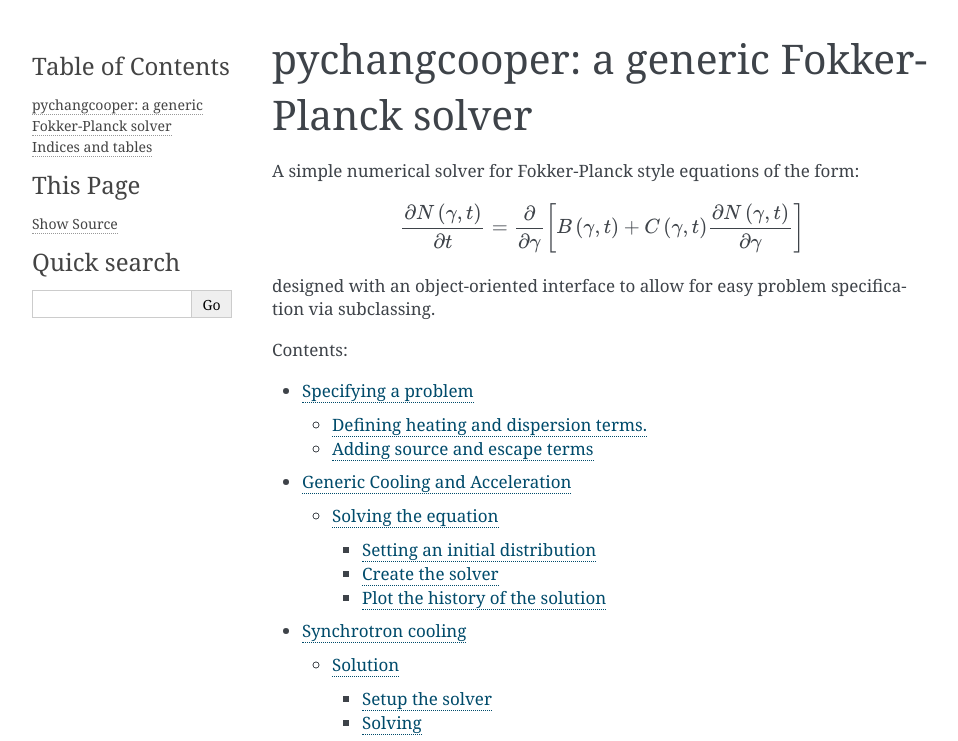
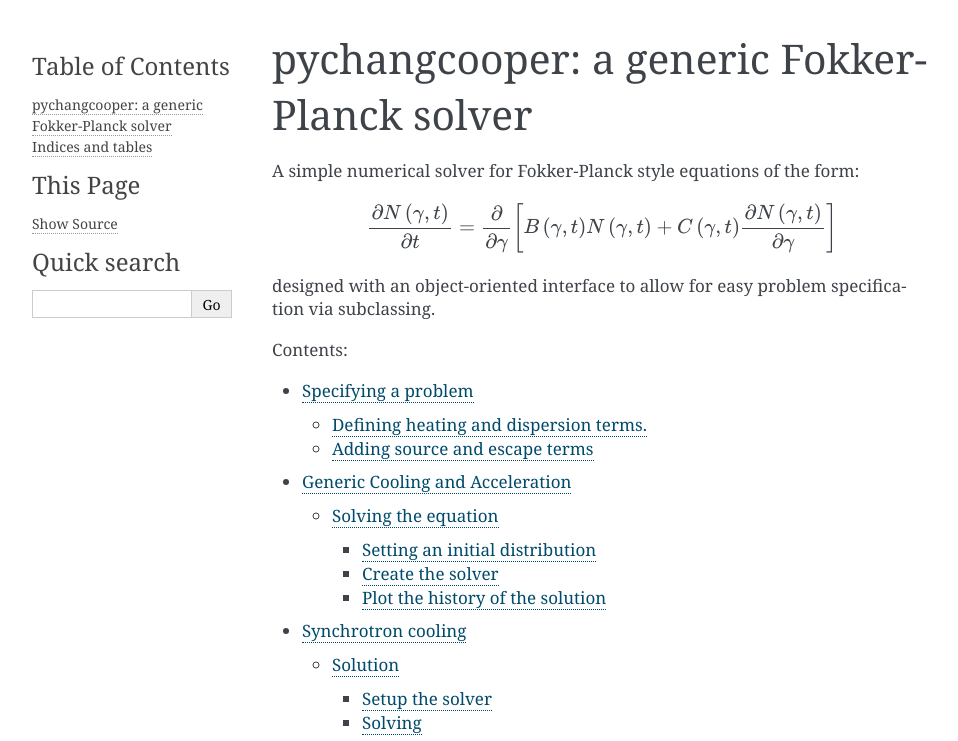
Before and after one commit to grburgess/pychangcooper, a Sphinx documentation site: the page built from docs/index.rst, in a window 1280 px wide, cut to the strip 0-741 px from the top of the page. Shown: the whole strip, without its empty margins (148-1106 px from the left). Built offline with Sphinx 7.4.7, drawn with Linux system fonts in a browser that asks for light colours.

Commit message:
fix another eq

```diff
--- a/docs/index.rst
+++ b/docs/index.rst
@@ -8,7 +8,7 @@ pychangcooper: a generic Fokker-Planck solver
 A simple numerical solver for Fokker-Planck style equations of the form:
 
 .. math::
-   \frac{\partial N\left(\gamma, t\right)}{\partial t}  = \frac{\partial }{\partial \gamma} \left[ B \left(\gamma, t \right) + C \left(\gamma, t \right) \frac{\partial N\left(\gamma, t\right)}{\partial \gamma}\right]
+   \frac{\partial N\left(\gamma, t\right)}{\partial t}  = \frac{\partial }{\partial \gamma} \left[ B \left(\gamma, t \right)N\left(\gamma, t\right) + C \left(\gamma, t \right) \frac{\partial N\left(\gamma, t\right)}{\partial \gamma}\right]
 
 designed with an object-oriented interface to allow for easy problem specification via subclassing.
 
```
